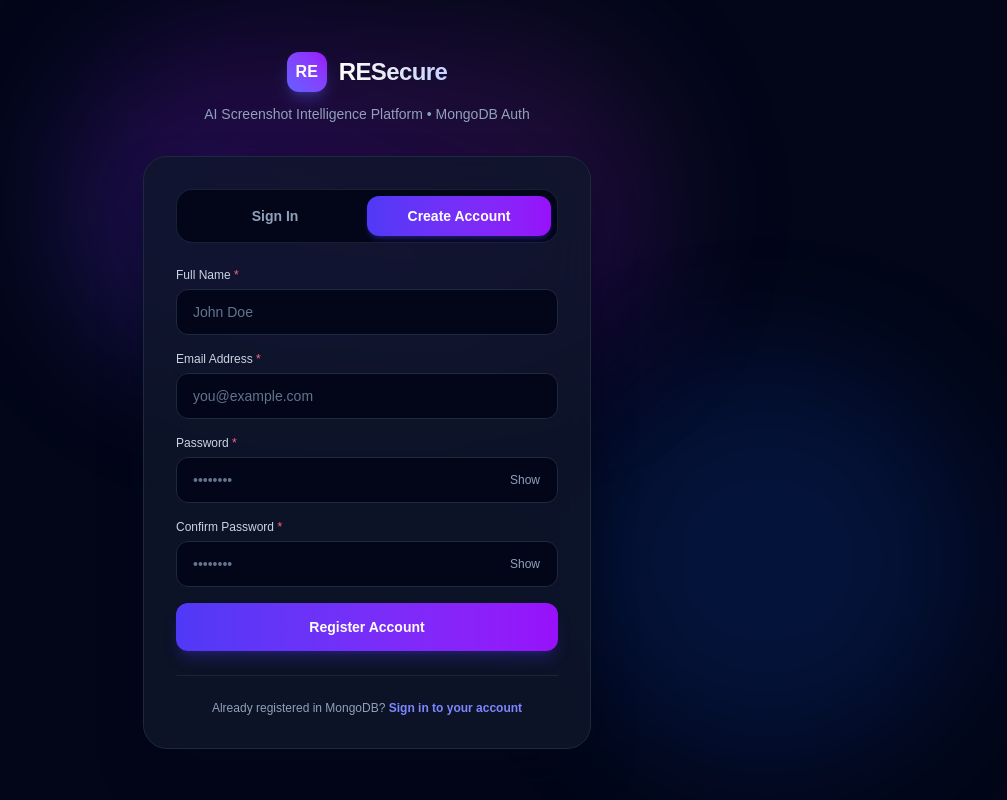
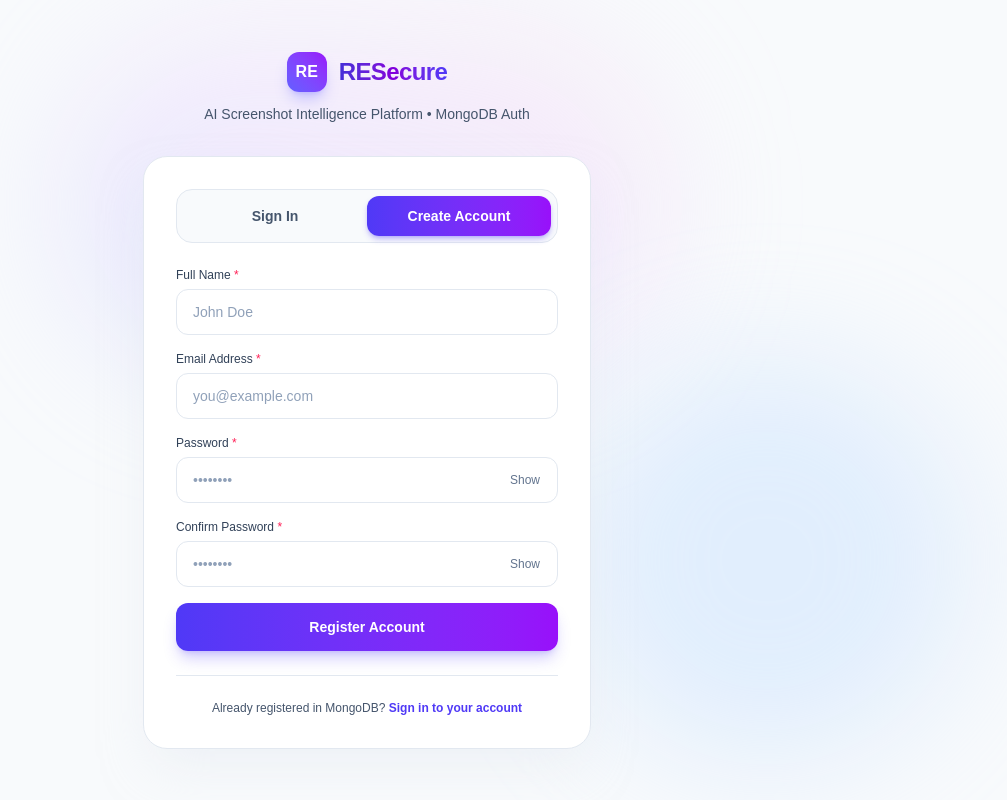
Before and after one commit to Dhruv001Taneja/Resurface_New, a Next.js app in the folder frontend/: page /register in a window 1280 px wide. Shown: the whole page, without its empty margins (273-1280 px from the left). Built offline with nearby package versions, Linux system fonts and the light colour scheme; no server answers.

Commit message:
Update frontend UI and sidebar

```diff
--- a/frontend/app/components/AuthForm.js
+++ b/frontend/app/components/AuthForm.js
@@ -134,8 +134,8 @@ export default function AuthForm({ initialMode = "login" }) {
 
   if (isAuthLoading) {
     return (
-      <div className="min-h-screen flex items-center justify-center bg-slate-950">
-        <div className="flex items-center gap-3 text-indigo-400 font-medium">
+      <div className="min-h-screen flex items-center justify-center bg-slate-50">
+        <div className="flex items-center gap-3 text-indigo-600 font-medium">
           <svg className="animate-spin h-6 w-6 text-indigo-500" fill="none" viewBox="0 0 24 24">
             <circle className="opacity-25" cx="12" cy="12" r="10" stroke="currentColor" strokeWidth="4"></circle>
             <path className="opacity-75" fill="currentColor" d="M4 12a8 8 0 018-8V0C5.373 0 0 5.373 0 12h4zm2 5.291A7.962 7.962 0 014 12H0c0 3.042 1.135 5.824 3 7.938l3-2.647z"></path>
@@ -147,10 +147,10 @@ export default function AuthForm({ initialMode = "login" }) {
   }
 
   return (
-    <div className="relative min-h-screen flex flex-col justify-center items-center bg-slate-950 px-4 py-12 text-slate-100 overflow-hidden">
+    <div className="relative min-h-screen flex flex-col justify-center items-center bg-slate-50 px-4 py-12 text-slate-900 overflow-hidden">
       {/* Background Glow Accents */}
-      <div className="absolute top-1/4 left-1/2 -translate-x-1/2 -translate-y-1/2 w-[600px] h-[350px] bg-gradient-to-tr from-indigo-600/30 via-purple-600/20 to-pink-500/10 blur-3xl pointer-events-none rounded-full" />
-      <div className="absolute bottom-10 right-10 w-[400px] h-[400px] bg-blue-600/15 blur-3xl pointer-events-none rounded-full" />
+      <div className="absolute top-1/4 left-1/2 -translate-x-1/2 -translate-y-1/2 w-[600px] h-[350px] bg-gradient-to-tr from-indigo-200/50 via-purple-200/40 to-pink-200/30 blur-3xl pointer-events-none rounded-full" />
+      <div className="absolute bottom-10 right-10 w-[400px] h-[400px] bg-blue-200/40 blur-3xl pointer-events-none rounded-full" />
 
       {/* Main Container Card */}
       <div className="w-full max-w-md z-10">
@@ -160,26 +160,26 @@ export default function AuthForm({ initialMode = "login" }) {
             <div className="h-10 w-10 rounded-xl bg-gradient-to-tr from-indigo-500 to-purple-600 flex items-center justify-center font-bold text-white shadow-lg shadow-indigo-500/30 group-hover:scale-105 transition-transform">
               RE
             </div>
-            <span className="font-extrabold text-2xl tracking-tight bg-clip-text text-transparent bg-gradient-to-r from-white via-slate-200 to-indigo-200">
+            <span className="font-extrabold text-2xl tracking-tight bg-clip-text text-transparent bg-gradient-to-r from-indigo-700 via-purple-700 to-indigo-600">
               RESecure
             </span>
           </Link>
-          <p className="text-slate-400 text-sm">
+          <p className="text-slate-600 text-sm">
             AI Screenshot Intelligence Platform • MongoDB Auth
           </p>
         </div>
 
         {/* Card Wrapper */}
-        <div className="bg-slate-900/80 backdrop-blur-xl border border-slate-800 rounded-3xl p-8 shadow-2xl shadow-slate-950/80">
+        <div className="bg-white backdrop-blur-xl border border-slate-200 rounded-3xl p-8 shadow-2xl shadow-slate-200/50">
           {/* Toggle Tabs: Register vs Login */}
-          <div className="flex bg-slate-950 p-1.5 rounded-2xl border border-slate-800/80 mb-6">
+          <div className="flex bg-slate-50 p-1.5 rounded-2xl border border-slate-200 mb-6">
             <button
               type="button"
               onClick={() => handleModeSwitch("login")}
               className={`flex-1 py-2.5 text-xs sm:text-sm font-semibold rounded-xl transition-all ${
                 mode === "login"
                   ? "bg-gradient-to-r from-indigo-600 to-purple-600 text-white shadow-md shadow-indigo-600/30"
-                  : "text-slate-400 hover:text-slate-200"
+                  : "text-slate-600 hover:text-slate-900"
               }`}
             >
               Sign In
@@ -190,7 +190,7 @@ export default function AuthForm({ initialMode = "login" }) {
               className={`flex-1 py-2.5 text-xs sm:text-sm font-semibold rounded-xl transition-all ${
                 mode === "register"
                   ? "bg-gradient-to-r from-indigo-600 to-purple-600 text-white shadow-md shadow-indigo-600/30"
-                  : "text-slate-400 hover:text-slate-200"
+                  : "text-slate-600 hover:text-slate-900"
               }`}
             >
               Create Account
@@ -199,7 +199,7 @@ export default function AuthForm({ initialMode = "login" }) {
 
           {/* Alert Banners */}
           {apiError && (
-            <div className="mb-6 p-4 rounded-xl bg-rose-950/80 border border-rose-800/60 text-rose-200 text-xs sm:text-sm flex items-start gap-3 animate-shake">
+            <div className="mb-6 p-4 rounded-xl bg-rose-50 border border-rose-200 text-rose-700 text-xs sm:text-sm flex items-start gap-3 animate-shake">
               <span className="text-lg leading-none">⚠️</span>
               <div className="flex-1">
                 <p className="font-semibold">{apiError}</p>
@@ -207,7 +207,7 @@ export default function AuthForm({ initialMode = "login" }) {
                   <button
                     type="button"
                     onClick={() => handleModeSwitch("register")}
-                    className="mt-2 text-xs font-bold text-indigo-300 underline hover:text-white"
+                    className="mt-2 text-xs font-bold text-indigo-600 underline hover:text-indigo-800"
                   >
                     Click here to Register
                   </button>
@@ -216,7 +216,7 @@ export default function AuthForm({ initialMode = "login" }) {
                   <button
                     type="button"
                     onClick={() => handleModeSwitch("login")}
-                    className="mt-2 text-xs font-bold text-indigo-300 underline hover:text-white"
+                    className="mt-2 text-xs font-bold text-indigo-600 underline hover:text-indigo-800"
                   >
                     Click here to Sign In
                   </button>
@@ -226,7 +226,7 @@ export default function AuthForm({ initialMode = "login" }) {
           )}
 
           {apiSuccess && (
-            <div className="mb-6 p-4 rounded-xl bg-emerald-950/80 border border-emerald-800/60 text-emerald-200 text-xs sm:text-sm flex items-center gap-3">
+            <div className="mb-6 p-4 rounded-xl bg-emerald-50 border border-emerald-200 text-emerald-700 text-xs sm:text-sm flex items-center gap-3">
               <span className="text-lg">✅</span>
               <p className="font-medium">{apiSuccess}</p>
             </div>
@@ -237,8 +237,8 @@ export default function AuthForm({ initialMode = "login" }) {
             {/* Name Field (Register Mode Only) */}
             {mode === "register" && (
               <div>
-                <label className="block text-xs font-medium text-slate-300 mb-1.5">
-                  Full Name <span className="text-rose-400">*</span>
+                <label className="block text-xs font-medium text-slate-700 mb-1.5">
+                  Full Name <span className="text-rose-500">*</span>
                 </label>
                 <input
                   type="text"
@@ -248,20 +248,20 @@ export default function AuthForm({ initialMode = "login" }) {
                     setName(e.target.value);
                     if (fieldErrors.name) setFieldErrors({ ...fieldErrors, name: null });
                   }}
-                  className={`w-full bg-slate-950 border ${
-                    fieldErrors.name ? "border-rose-500 focus:ring-rose-500" : "border-slate-800 focus:border-indigo-500"
-                  } rounded-xl px-4 py-3 text-sm text-slate-100 placeholder-slate-500 focus:outline-none focus:ring-1 focus:ring-indigo-500 transition-all`}
+                  className={`w-full bg-white border ${
+                    fieldErrors.name ? "border-rose-500 focus:ring-rose-500" : "border-slate-200 focus:border-indigo-500"
+                  } rounded-xl px-4 py-3 text-sm text-slate-900 placeholder-slate-400 focus:outline-none focus:ring-1 focus:ring-indigo-500 transition-all`}
                 />
                 {fieldErrors.name && (
-                  <p className="mt-1 text-xs text-rose-400 font-medium">{fieldErrors.name}</p>
+                  <p className="mt-1 text-xs text-rose-500 font-medium">{fieldErrors.name}</p>
                 )}
               </div>
             )}
 
             {/* Email Field */}
             <div>
-              <label className="block text-xs font-medium text-slate-300 mb-1.5">
-                Email Address <span className="text-rose-400">*</span>
+              <label className="block text-xs font-medium text-slate-700 mb-1.5">
+                Email Address <span className="text-rose-500">*</span>
               </label>
               <input
                 type="email"
@@ -271,19 +271,19 @@ export default function AuthForm({ initialMode = "login" }) {
                   setEmail(e.target.value);
                   if (fieldErrors.email) setFieldErrors({ ...fieldErrors, email: null });
                 }}
-                className={`w-full bg-slate-950 border ${
-                  fieldErrors.email ? "border-rose-500 focus:ring-rose-500" : "border-slate-800 focus:border-indigo-500"
-                } rounded-xl px-4 py-3 text-sm text-slate-100 placeholder-slate-500 focus:outline-none focus:ring-1 focus:ring-indigo-500 transition-all`}
+                className={`w-full bg-white border ${
+                  fieldErrors.email ? "border-rose-500 focus:ring-rose-500" : "border-slate-200 focus:border-indigo-500"
+                } rounded-xl px-4 py-3 text-sm text-slate-900 placeholder-slate-400 focus:outline-none focus:ring-1 focus:ring-indigo-500 transition-all`}
               />
               {fieldErrors.email && (
-                <p className="mt-1 text-xs text-rose-400 font-medium">{fieldErrors.email}</p>
+                <p className="mt-1 text-xs text-rose-500 font-medium">{fieldErrors.email}</p>
               )}
             </div>
 
             {/* Password Field */}
             <div>
-              <label className="block text-xs font-medium text-slate-300 mb-1.5">
-                Password <span className="text-rose-400">*</span>
+              <label className="block text-xs font-medium text-slate-700 mb-1.5">
+                Password <span className="text-rose-500">*</span>
               </label>
               <div className="relative">
                 <input
@@ -294,29 +294,29 @@ export default function AuthForm({ initialMode = "login" }) {
                     setPassword(e.target.value);
                     if (fieldErrors.password) setFieldErrors({ ...fieldErrors, password: null });
                   }}
-                  className={`w-full bg-slate-950 border ${
-                    fieldErrors.password ? "border-rose-500 focus:ring-rose-500" : "border-slate-800 focus:border-indigo-500"
-                  } rounded-xl px-4 py-3 pr-11 text-sm text-slate-100 placeholder-slate-500 focus:outline-none focus:ring-1 focus:ring-indigo-500 transition-all`}
+                  className={`w-full bg-white border ${
+                    fieldErrors.password ? "border-rose-500 focus:ring-rose-500" : "border-slate-200 focus:border-indigo-500"
+                  } rounded-xl px-4 py-3 pr-11 text-sm text-slate-900 placeholder-slate-400 focus:outline-none focus:ring-1 focus:ring-indigo-500 transition-all`}
                 />
                 <button
                   type="button"
                   onClick={() => setShowPassword(!showPassword)}
-                  className="absolute right-3 top-1/2 -translate-y-1/2 text-slate-400 hover:text-slate-200 text-xs px-1.5 py-1 rounded transition-colors"
+                  className="absolute right-3 top-1/2 -translate-y-1/2 text-slate-500 hover:text-slate-700 text-xs px-1.5 py-1 rounded transition-colors"
                   tabIndex={-1}
                 >
                   {showPassword ? "Hide" : "Show"}
                 </button>
               </div>
               {fieldErrors.password && (
-                <p className="mt-1 text-xs text-rose-400 font-medium">{fieldErrors.password}</p>
+                <p className="mt-1 text-xs text-rose-500 font-medium">{fieldErrors.password}</p>
               )}
             </div>
 
             {/* Confirm Password Field (Register Mode Only) */}
             {mode === "register" && (
               <div>
-                <label className="block text-xs font-medium text-slate-300 mb-1.5">
-                  Confirm Password <span className="text-rose-400">*</span>
+                <label className="block text-xs font-medium text-slate-700 mb-1.5">
+                  Confirm Password <span className="text-rose-500">*</span>
                 </label>
                 <div className="relative">
                   <input
@@ -328,21 +328,21 @@ export default function AuthForm({ initialMode = "login" }) {
                       if (fieldErrors.confirmPassword)
                         setFieldErrors({ ...fieldErrors, confirmPassword: null });
                     }}
-                    className={`w-full bg-slate-950 border ${
-                      fieldErrors.confirmPassword ? "border-rose-500 focus:ring-rose-500" : "border-slate-800 focus:border-indigo-500"
-                    } rounded-xl px-4 py-3 pr-11 text-sm text-slate-100 placeholder-slate-500 focus:outline-none focus:ring-1 focus:ring-indigo-500 transition-all`}
+                    className={`w-full bg-white border ${
+                      fieldErrors.confirmPassword ? "border-rose-500 focus:ring-rose-500" : "border-slate-200 focus:border-indigo-500"
+                    } rounded-xl px-4 py-3 pr-11 text-sm text-slate-900 placeholder-slate-400 focus:outline-none focus:ring-1 focus:ring-indigo-500 transition-all`}
                   />
                   <button
                     type="button"
                     onClick={() => setShowConfirmPassword(!showConfirmPassword)}
-                    className="absolute right-3 top-1/2 -translate-y-1/2 text-slate-400 hover:text-slate-200 text-xs px-1.5 py-1 rounded transition-colors"
+                    className="absolute right-3 top-1/2 -translate-y-1/2 text-slate-500 hover:text-slate-700 text-xs px-1.5 py-1 rounded transition-colors"
                     tabIndex={-1}
                   >
                     {showConfirmPassword ? "Hide" : "Show"}
                   </button>
                 </div>
                 {fieldErrors.confirmPassword && (
-                  <p className="mt-1 text-xs text-rose-400 font-medium">
+                  <p className="mt-1 text-xs text-rose-500 font-medium">
                     {fieldErrors.confirmPassword}
                   </p>
                 )}
@@ -370,14 +370,14 @@ export default function AuthForm({ initialMode = "login" }) {
           </form>
 
           {/* Footer toggle prompt */}
-          <div className="mt-6 pt-6 border-t border-slate-800/80 text-center text-xs text-slate-400">
+          <div className="mt-6 pt-6 border-t border-slate-200 text-center text-xs text-slate-600">
             {mode === "login" ? (
               <p>
                 Don't have an account yet?{" "}
                 <button
                   type="button"
                   onClick={() => handleModeSwitch("register")}
-                  className="text-indigo-400 font-semibold hover:underline hover:text-indigo-300"
+                  className="text-indigo-600 font-semibold hover:underline hover:text-indigo-700"
                 >
                   Create one now
                 </button>
@@ -388,7 +388,7 @@ export default function AuthForm({ initialMode = "login" }) {
                 <button
                   type="button"
                   onClick={() => handleModeSwitch("login")}
-                  className="text-indigo-400 font-semibold hover:underline hover:text-indigo-300"
+                  className="text-indigo-600 font-semibold hover:underline hover:text-indigo-700"
                 >
                   Sign in to your account
                 </button>
--- a/frontend/app/components/Sidebar.js
+++ b/frontend/app/components/Sidebar.js
@@ -16,7 +16,6 @@ export default function Sidebar({
   const primaryNavItems = [
     { name: "Dashboard", icon: "📊", href: "/dashboard" },
     { name: "Screenshots", icon: "📸", href: "/screenshots" },
-    { name: "Search", icon: "🔍", href: "/screenshots" },
     { name: "Categories", icon: "📁", href: "/screenshots" },
     { name: "Action Center", icon: "⚡", href: "/dashboard" },
     { name: "Calendar", icon: "📅", href: "/dashboard" },
```
Also changed, not shown: frontend/app/page.js (+15 -31 lines).
